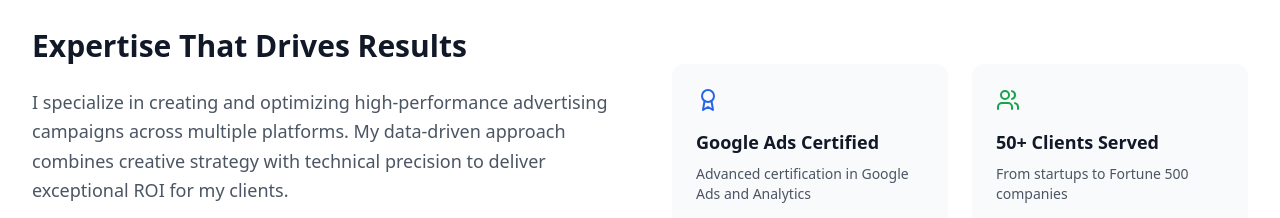
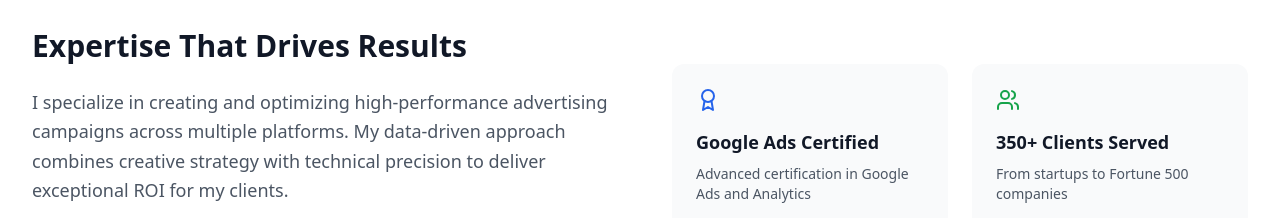
Before and after one commit to DrkEslam/Project, a React (Vite) app: page / in a window 1280 px wide. Shown: the part 1080-1298 px from the top of the page. Built offline with nearby package versions, Linux system fonts and the light colour scheme.

Commit message:
Update clients count from 50+ to 350+

```diff
--- a/src/components/About.tsx
+++ b/src/components/About.tsx
@@ -11,7 +11,7 @@ const About = () => {
     },
     {
       icon: <Users className="text-green-600" size={24} />,
-      title: "50+ Clients Served",
+      title: "350+ Clients Served",
       description: "From startups to Fortune 500 companies"
     },
     {
```
